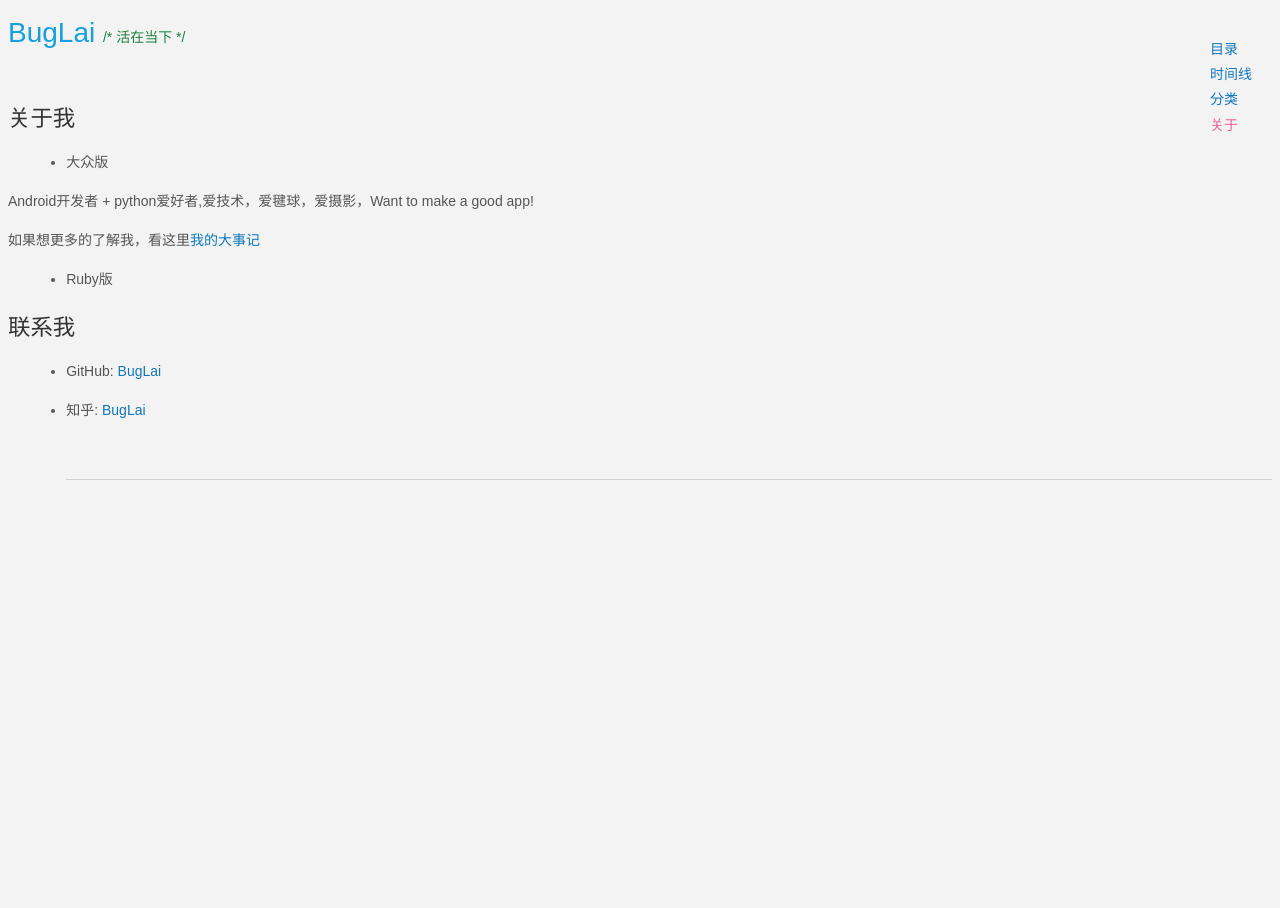
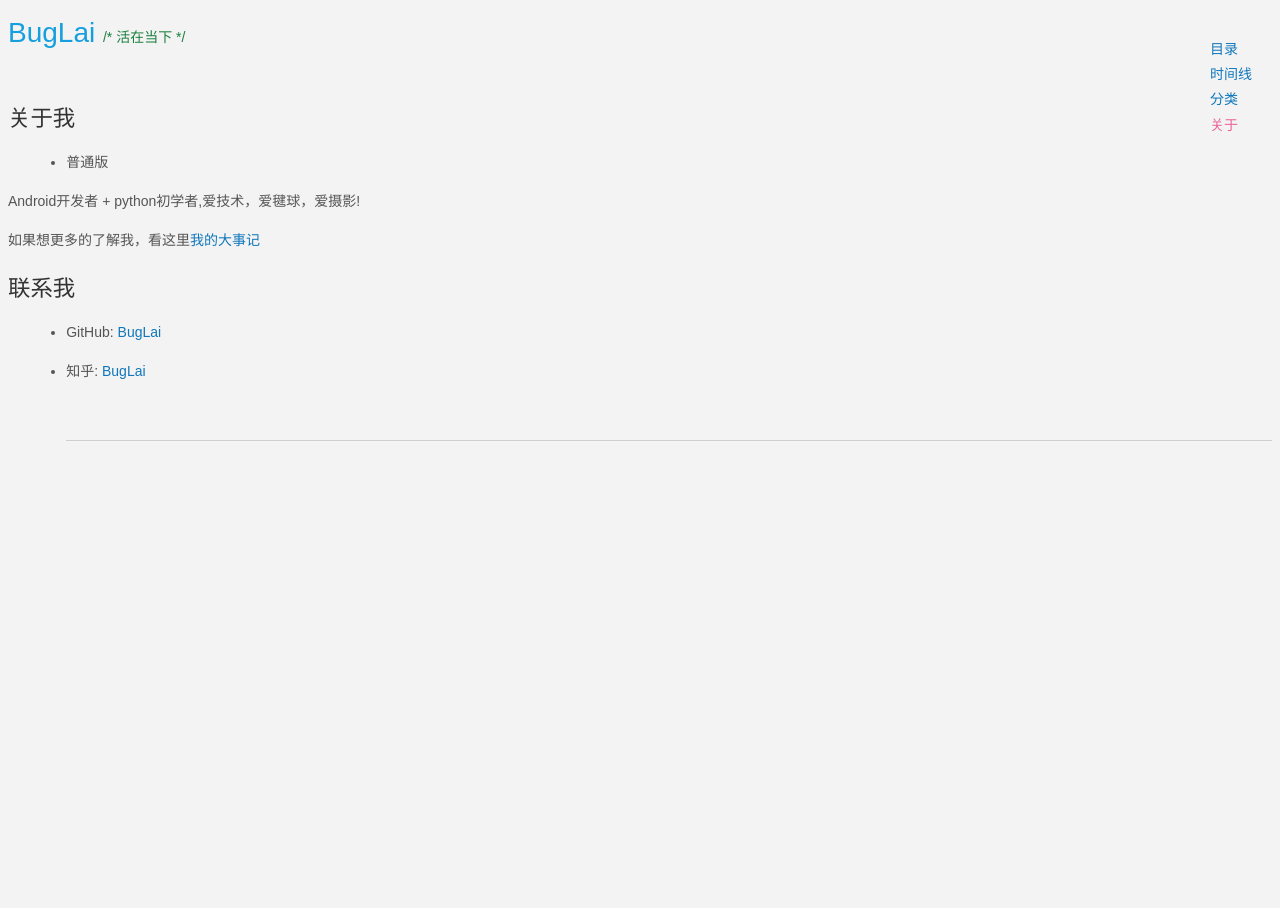
Before and after one commit to BugLai/buglai.github.io, a Jekyll site: the page built from about.html, in a window 1280 px wide. Built offline with Jekyll 4.4.1, drawn with Linux system fonts in a browser that asks for light colours; nearby versions of some CDN libraries; a style sheet for code colours, icons or effects is not loaded.

Commit message:
modify about.html

```diff
--- a/about.html
+++ b/about.html
@@ -10,16 +10,12 @@ index: 4
 <h2 id="">关于我</h2>
 
 <ul>
-<li>大众版</li>
+<li>普通版</li>
 </ul>
 
-<p>Android开发者 + python爱好者,爱技术，爱毽球，爱摄影，Want to make a good app!</p>
+<p>Android开发者 + python初学者,爱技术，爱毽球，爱摄影!</p>
 
-<p>如果想更多的了解我，看这里<a href="http://buglai.github.io/blog/my-progress">我的大事记</a></p>
-
-<ul>
-<li>Ruby版</li>
-</ul>
+<p>如果想更多的了解我，看这里<a href="http://buglai.github.io/my-progress">我的大事记</a></p>
 
 {% highlight ruby %}
 {% endhighlight %}
@@ -32,7 +28,7 @@ index: 4
 </li>
 
 <li>
-<p>知乎: <a href="http://www.zhihu.com/people/BugLai">BugLai</a></p>
+<p>知乎: <a href="http://www.zhihu.com/people/lai-huan-sheng">BugLai</a></p>
 </li>
 
 
```
